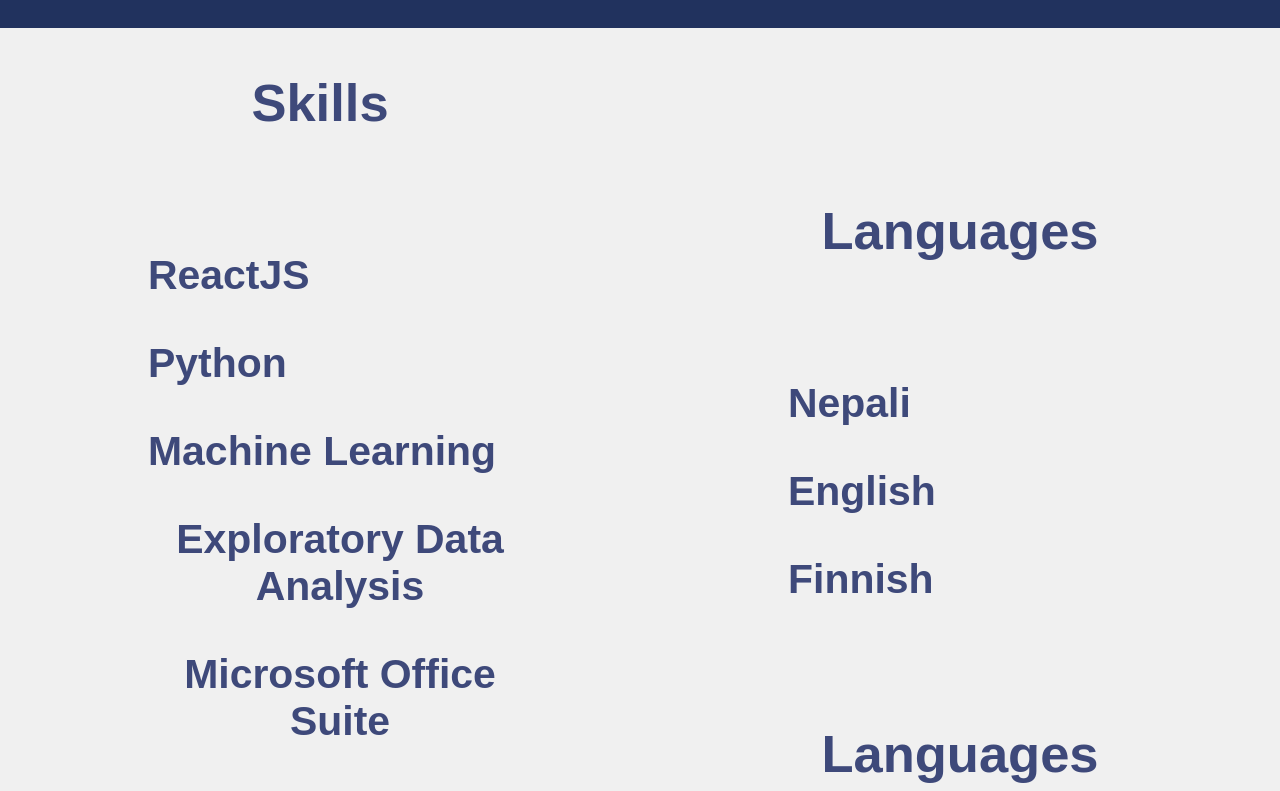
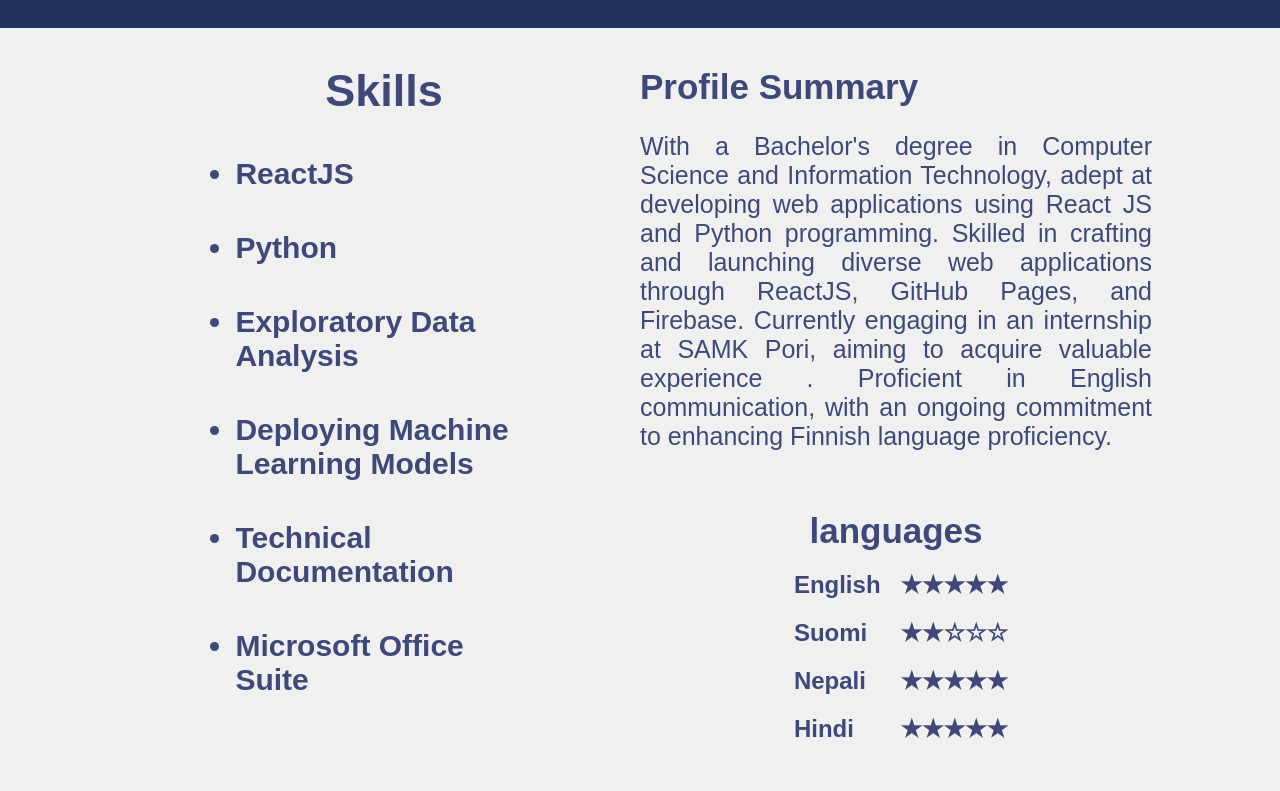
Before and after one commit to ashagaire/Personal-Portfolio, a React (Create React App) app: page / in a window 1280 px wide. Shown: the part 420-1211 px from the top of the page. Built offline with nearby package versions, Linux system fonts and the light colour scheme.

Commit message:
change in home page

```diff
--- a/src/components/ProjectItem.js
+++ b/src/components/ProjectItem.js
@@ -17,10 +17,7 @@
         <span className='project-tools'>
         <b>Tools:</b> {skills}
         </span>
-        <hr  className="line"/>
-        <span className='project-tools'>
-        <b>About:</b> {skills}
-        </span>
+
         <hr  className="line"/>
         <Link to={gitHub} target="_blank">
         <div className='redirect-github'>
--- a/src/pages/Experience.js
+++ b/src/pages/Experience.js
@@ -8,30 +8,63 @@
     <div className="experience">
       <VerticalTimeline lineColor="#3e497a">
         <VerticalTimelineElement
+            className='vertical-timeline-element--work'
+            date="08/2023 - Prestnt"
+            iconStyle={{ background:'#e9d35b', color:'#fff'}}
+            icon={<WorklIcon />}
+        >
+            <h3 className="Vertical-timeline-element-titel">
+            Research Internship at SAMK Pori
+            </h3>
+            <p >
+              Data analysis and implementing machine learning Models in synthetic LIBS dataset.<br/>
+              Designing web apps in ReactJS
+            </p>
+
+        </VerticalTimelineElement>
+
+        <VerticalTimelineElement
+          className='vertical-timeline-element--work'
+          date="02/2023 - 03/2023"
+          iconStyle={{ background:'#e9d35b', color:'#fff'}}
+          icon={<WorklIcon />}
+        >
+          <h3 className="Vertical-timeline-element-titel">
+          Research Internship at SAMK Pori
+          </h3>
+          <p >
+            Data analysis and implementing machine learning Models in synthetic LIBS dataset.
+          </p>
+        </VerticalTimelineElement>
+
+        <VerticalTimelineElement
           className='vertical-timeline-element--education'
-          date="2012-2014"
+          date="04/2022 - 05/2023"
           iconStyle={{ background:'#3e497a', color:'#fff'}}
           icon={<SchoolIcon />}
         >
           <h3 className="Vertical-timeline-element-titel">
-          High School
+          Suomen Kieli
           </h3>
-          <p >Tilottama Campus Butwal, Nepal</p>
+          <p >Sataedu Rauma, Finland</p>
+        </VerticalTimelineElement>
+
+        <VerticalTimelineElement
+          className='vertical-timeline-element--work'
+          date="03/2020 - 10/2020"
+          iconStyle={{ background:'#e9d35b', color:'#fff'}}
+          icon={<WorklIcon />}
+        >
+          <h3 className="Vertical-timeline-element-titel">
+          Technical Documentation (Python)
+          </h3>
+          <p  >
+            Major contribution in chapters "Data Wrangling" and " Model Development and Evaluation"
+            in  Book "Hands-On Exploratory Data Analysis with Python eBook" by Packt Pusblication.
+            </p>
 
         </VerticalTimelineElement>
-        <VerticalTimelineElement
-          className='vertical-timeline-element--education'
-          date="2014-2019"
-          iconStyle={{ background:'#3e497a', color:'#fff'}}
-          icon={<SchoolIcon />}
-        >
-          <h3 className="Vertical-timeline-element-titel">
-          Bachelor of Science in Computer Science and Information Technology (B.Sc. CSIT)
-          </h3>
-          <p >Tribhuvan University<br/>
-          Butwal, Nepal</p>
 
-        </VerticalTimelineElement>
         <VerticalTimelineElement
           className='vertical-timeline-element--work'
           date="04/2019 - 01/2020 "
@@ -45,63 +78,33 @@
             Web Developer<br/>
             Worked with web based application in ASP .Net MVC framework
           </p>
+        </VerticalTimelineElement>
 
-        </VerticalTimelineElement>
-        <VerticalTimelineElement
-          className='vertical-timeline-element--work'
-          date="03/2020 - 10/2020"
-          iconStyle={{ background:'#e9d35b', color:'#fff'}}
-          icon={<WorklIcon />}
-        >
-          <h3 className="Vertical-timeline-element-titel">
-          Technical Documentation (Python)
-          </h3>
-          <p  >
-            Major contribution in chapters "" in  Book "Hands-On Exploratory Data Analysis with Python eBook" by Packt Pusblication.
-            </p>
-
-        </VerticalTimelineElement>
         <VerticalTimelineElement
           className='vertical-timeline-element--education'
-          date="04/2022 - 05/2023"
+          date="2014-2019"
           iconStyle={{ background:'#3e497a', color:'#fff'}}
           icon={<SchoolIcon />}
         >
           <h3 className="Vertical-timeline-element-titel">
-          Suomen Kieli
+          Bachelor of Science in Computer Science and Information Technology (B.Sc. CSIT)
           </h3>
-          <p >Sataedu Rauma, Finland</p>
+          <p >Tribhuvan University<br/>
+          Butwal, Nepal</p>
+        </VerticalTimelineElement>
 
-        </VerticalTimelineElement>
         <VerticalTimelineElement
-          className='vertical-timeline-element--work'
-          date="02/2023 - 03/2023"
-          iconStyle={{ background:'#e9d35b', color:'#fff'}}
-          icon={<WorklIcon />}
+          className='vertical-timeline-element--education'
+          date="2012-2014"
+          iconStyle={{ background:'#3e497a', color:'#fff'}}
+          icon={<SchoolIcon />}
         >
           <h3 className="Vertical-timeline-element-titel">
-          Research Internship at SAMK Pori
+          High School
           </h3>
-          <p >
-            Data analysis and implementing machine learning Models in synthetic LIBS dataset.
-          </p>
+          <p >Tilottama Campus Butwal, Nepal</p>
+        </VerticalTimelineElement>
 
-        </VerticalTimelineElement>
-        <VerticalTimelineElement
-          className='vertical-timeline-element--work'
-          date="08/2023 - Prestnt"
-          iconStyle={{ background:'#e9d35b', color:'#fff'}}
-          icon={<WorklIcon />}
-        >
-          <h3 className="Vertical-timeline-element-titel">
-          Research Internship at SAMK Pori
-          </h3>
-          <p >
-            Data analysis and implementing machine learning Models in synthetic LIBS dataset.<br/>
-            Designing web apps in ReactJS
-          </p>
-
-        </VerticalTimelineElement>
       </VerticalTimeline>
 
       <h2 className="referance-title"> References</h2>
@@ -110,7 +113,7 @@
 
           <ol className='list'>
             <li className='item'>
-              <h3> SAMK Pori</h3>
+              <h3> Satakunta University of Applied Sciences, Pori</h3>
               <span><b>Toni Aaltonen </b><br/>
               Researcher and Lecture<br/>
               toni.aaltonen@samk.fi<br/>
--- a/src/pages/Home.js
+++ b/src/pages/Home.js
@@ -36,7 +36,7 @@
 
         <h2> Hi, I am Asha Gaire</h2>
         <div className='prompt'>
-          <p>A software developer with a passion for learning and creating.<br></br><br></br>
+          <p>A software developer with passion for Machine learning and AI.<br></br><br></br>
           <span className='prompt-icons'>
           <EmailIcon onClick={handleCopy} style={{cursor:'pointer'}}/>
             {showMessage && (
@@ -53,49 +53,73 @@
         </div>
 
       </div>
-      <div className='home-info'>
+      <div className='details'>
+      <div className='skills-intro'>
       <div className='skills'>
           <h2> Skills</h2>
           <ol className='list'>
-            <li className='item'>
-              <h3> ReactJS</h3>
+            <li >
+              <h4> ReactJS</h4>
             </li>
-            <li className='item'>
-              <h3> Python</h3>
+            <li >
+              <h4> Python</h4>
             </li>
-            <li className='item'>
-              <h3> Machine Learning</h3>
+            <li >
+              <h4>Exploratory Data Analysis </h4>
             </li>
-            <li className='item'>
-              <h3>Exploratory Data Analysis </h3>
+            <li >
+              <h4>Deploying Machine Learning Models</h4>
             </li>
-            <li className='item'>
-              <h3>Microsoft Office Suite </h3>
+            <li >
+              <h4> Technical Documentation</h4>
             </li>
-            <li className='item'>
-              <h3> Technical Documentation</h3>
+            <li >
+              <h4>Microsoft Office Suite </h4>
             </li>
           </ol>
       </div>
 
-        <div className='home-info-more'>
-        <h2> Languages</h2>
-          <ol className='list'>
-            <li className='item'>
-              <h3> Nepali</h3>
-            </li>
-            <li className='item'>
-              <h3> English</h3>
-            </li>
-            <li className='item'>
-              <h3> Finnish</h3>
-            </li>
-
-          </ol>
-          <h2> Languages</h2>
+      <div className='introduction'>
+        <div>
+        <h3 >Profile Summary</h3>
+        <p className='intro-paragraph'> With a Bachelor's degree in Computer Science and Information Technology,
+        adept at developing web applications using React JS and Python programming. Skilled in crafting and
+        launching diverse web applications through ReactJS, GitHub Pages, and Firebase. Currently engaging in an
+         internship at SAMK Pori, aiming to acquire valuable experience . Proficient in English
+         communication, with an ongoing commitment to enhancing Finnish language proficiency.
+        </p>
 
         </div>
 
+        <div className='languages'>
+        <h3>languages</h3>
+        <div className='languages-list'>
+          <div className='language-name'>
+            <ol className='list'>
+              <li><h2>English    </h2></li>
+              <li><h2>Suomi   </h2></li>
+              <li><h2>Nepali    </h2></li>
+              <li><h2>Hindi     </h2></li>
+            </ol>
+          </div>
+          <div className='language-rating'>
+            <ol className='list'>
+                <li><h2> ★★★★★ </h2></li>
+                <li><h2> ★★☆☆☆ </h2></li>
+                <li><h2> ★★★★★ </h2></li>
+                <li><h2> ★★★★★ </h2></li>
+            </ol>
+
+          </div>
+        </div>
+
+
+
+        </div>
+      </div>
+
+
+      </div>
       </div>
 
 
--- a/src/styles/Home.css
+++ b/src/styles/Home.css
@@ -67,18 +67,25 @@
     color: white;
   }
 
-  .home-info{
+  .details {
     width: 100%;
-
+    height: auto;
     display: flex;
     justify-content: center;
     align-items: center;
-    text-align: center;
+    flex-direction: column;
+  }
+
+  .skills-intro {
+    width: 80vw;
+    height: auto;
+    display: grid;
+    grid-template-columns: 1fr 1fr ;
+    place-items: center;
   }
 
   .skills {
-    flex: 50%;
-    font-size: 35px;
+    font-size: 30px;
     width: 100%;
     display: flex;
     justify-content: center;
@@ -86,24 +93,28 @@
     align-items: center;
   }
 
-
   .skills .list {
-
-    list-style: none;
+    list-style:disc;
+    padding-inline-start: 10px;
     width: 60%;
+    margin-top: 0;
   }
 
-  .skills h3{
+  .skills h2{
+    margin-bottom: 0;
+  }
+
+  .introduction h3{
+    margin-bottom: 0;
     display: flex;
-    justify-content: start;
+    justify-content:flex-start;
     flex-direction: column;
-    align-items: start;
+    align-items:flex-start;
+    font-size: 35px;
   }
 
 
-  .home-info-more{
-    flex: 50%;
-    font-size: 35px;
+  .introduction{
     width: 100%;
     display: flex;
     justify-content: center;
@@ -112,20 +123,44 @@
 
   }
 
-  .home-info-more .list{
-    list-style: none;
-    width: 60%;
+  .introduction .intro-paragraph{
+    font-size: 25px;
+    text-align: justify;
+  }
+
+  .languages{
+    width: 100%;
+    display: flex;
+    justify-content: center;
+    flex-direction: column;
+    align-items: center;
+  }
+
+  .languages-list{
+    display: flex;
+    justify-content: space-between;
+  }
+
+  .languages-list .language-name{
+    list-style-type: none;
+    padding: 0;
 
   }
-  .home-info-more h2 {
+
+  .languages-list .language-rating{
+    list-style-type: none;
+    padding: 0;
+    padding-left: 10px;
 
   }
-  .home-info-more h3 {
-    display: flex;
-    justify-content: start;
-    flex-direction: column;
-    align-items: start;
+
+  .languages .list{
+    list-style:none;
+    padding-inline-start: 10px;
+    width: 100%;
+    margin-top: 0;
   }
+
   @media (max-width: 1500px) {
     .about h2 {
       font-size: 50px;
@@ -137,7 +172,7 @@
     .prompt{
       padding-top: 10px;
     }
-}
+  }
 
 
 
@@ -176,15 +211,38 @@
     }
 
     .skills {
-      text-align: center;
+      text-align: left;
+      font-size: 25px;
+
     }
     .list {
       padding: 0;
+      margin-top: 0;
+      list-style: none;
     }
 
     .skills h2 {
-      font-size: 30px;
+      font-size: 40px;
+      margin-bottom: 0;
+    }
+  }
+
+  @media only screen and (max-width: 800px) {
+    .skills-intro {
+      grid-template-columns: 1fr;
+    }
+    .skills-intro {
+      width: 100%;
+    }
+    .introduction h3{
+      margin-top: 0;
+      font-size: 35px;
+      padding-left: 10px;
+    }
+    .intro-paragraph{
+      margin: 25px;
+      font-size: 25px;
+      text-align: justify;
     }
 
-
   }
--- a/src/styles/Navbar.css
+++ b/src/styles/Navbar.css
@@ -56,7 +56,7 @@
 
   @media only screen and (max-width: 900px) {
     .navbar a {
-      width: 70px;
+      width: 90px;
     }
   }
 
--- a/src/styles/Projects.css
+++ b/src/styles/Projects.css
@@ -28,7 +28,7 @@
   .projectItem {
     border-radius: 15px;
     width: 300px;
-    height: 440px;
+    height: 380px;
     margin: 40px;
     box-shadow: 0px 3px 15px rgba(0, 0, 0, 0.2);
     text-align: center;
@@ -233,7 +233,7 @@
     align-items:center;
   }
   .referances h3 {
-    font-size: 35px;
+    font-size: 30px;
     color: #21325e;
     margin-top: 0;
     margin-bottom: 10px;
```
